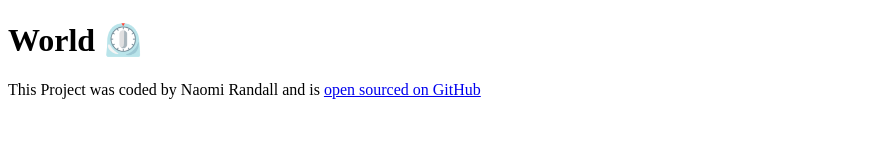
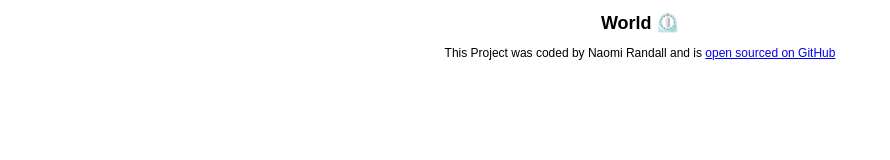
Before and after one commit to nmrndll/world-clock-exercise, a plain HTML site: page index.html in a window 1280 px wide. Shown: the whole page, without its empty margins (0-890 px from the left). Drawn offline with Linux system fonts and the light colour scheme.

Commit message:
updated css

```diff
--- a/css/style.css
+++ b/css/style.css
@@ -0,0 +1,11 @@
+h1 {
+    text-align: center;
+    font-family: Arial, Helvetica, sans-serif;
+    font-size: 18px;
+}
+
+footer {
+    text-align: center;
+    font-family: Arial, Helvetica, sans-serif;
+    font-size: 12px;
+}
```
Also changed, not shown: index.html (+1 -1 lines).
